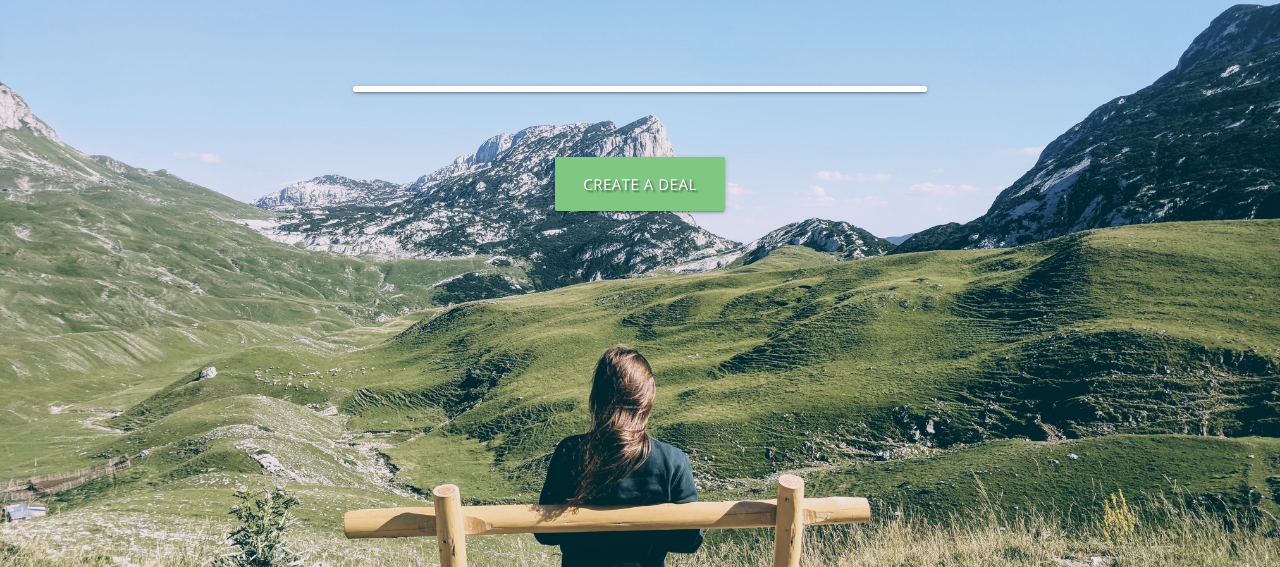
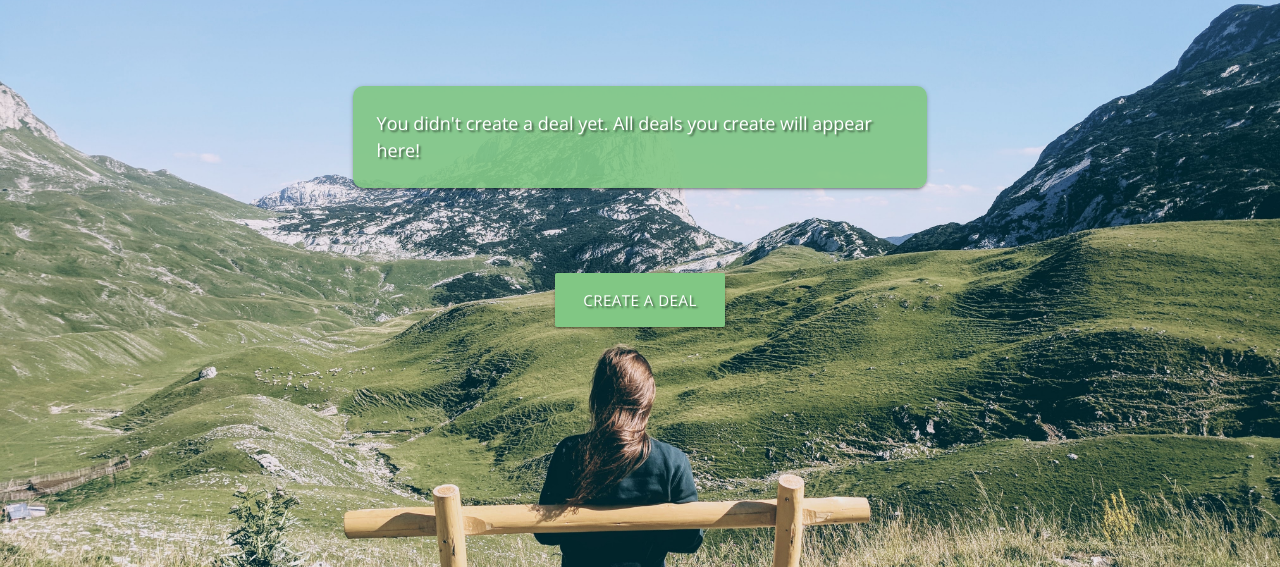
Before and after one commit to jacqueline-kraus/MS3-TravelCrowd, a Flask app: template templates/profile.html in a window 1280 px wide. Shown: the part 141-708 px from the top of the page. Run offline with Flask 2, Linux system fonts and the light colour scheme; the template is opened without the code that fills it, so the values that code supplies are empty; some libraries are stand-ins or nearby versions.

Commit message:
Add message, for when no deals created yet

```diff
--- a/templates/partials/deals_collapsible.html
+++ b/templates/partials/deals_collapsible.html
@@ -1,5 +1,17 @@
 <div class="row">
         <div class="col s12 m8 offset-m2 main-margin">
+
+            {% if not deals %}
+                <div class="row">
+                    <div class="col s12 white-text text-shadow">
+                        <div class="card-panel">
+                            You didn't create a deal yet. All deals you create will appear here!
+                        </div>
+                    </div>
+                </div>
+            {% endif %}
+
+            {% if deals %}
                 <ul class="collapsible">
                     {% for deal in deals %}
                         <li>
@@ -22,5 +34,6 @@
                         </li>
                     {% endfor %}
                 </ul>
+            {% endif %}
         </div>
     </div>
```
Lines whose indentation alone changed are shown as unchanged.
